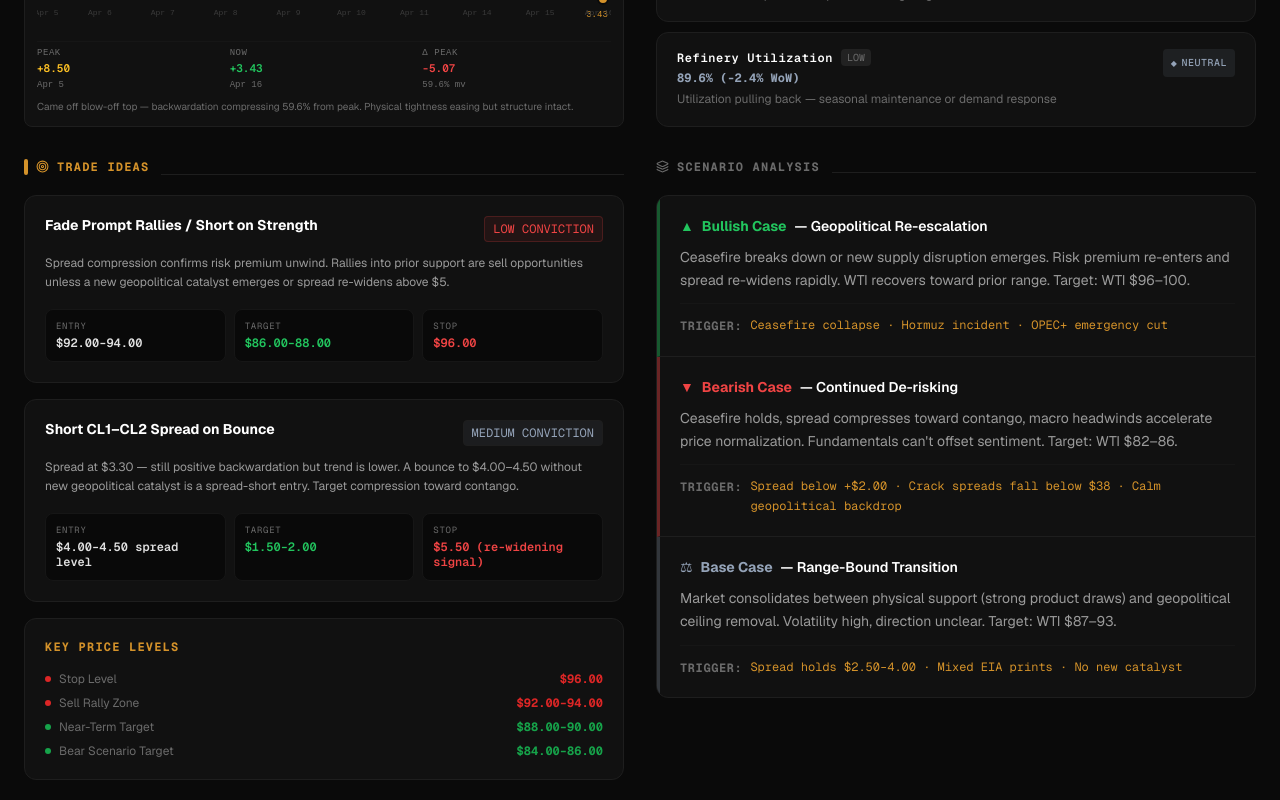
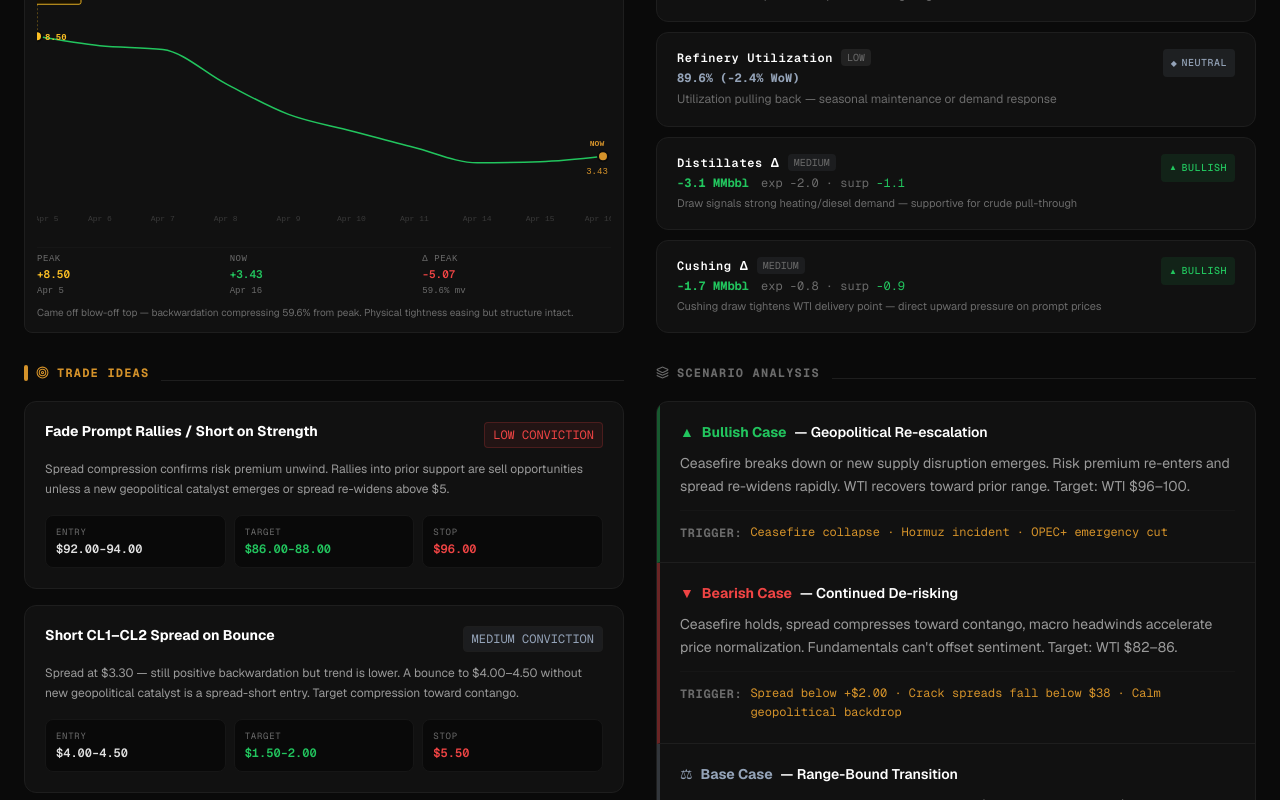
Before and after one commit to AdityaManojMenon/weekly-crude-market-website, a Next.js app: page / in a window 1280 px wide. Shown: the part 1620-2420 px from the top of the page. Built offline with nearby package versions, Linux system fonts and the light colour scheme.

Commit message:
Added distillate and cushing metrics to keep consistency

```diff
--- a/src/app/brief/[id]/page.tsx
+++ b/src/app/brief/[id]/page.tsx
@@ -265,7 +265,7 @@ export default async function BriefPage({ params }: Props) {
           </div>
           <div className="flex flex-col flex-1 min-h-0">
             <SectionHeader title="Spread + Momentum" subtitle="CL1–CL2 · 10-day" icon={TrendingUp} />
-            <div className="flex-1 min-h-0">
+            <div className="flex-1 min-h-0" style={{ minHeight: "200px" }}>
               <SpreadMiniChart data={brief.curveStructure.spreadHistory} currentSpread={brief.curveStructure.spread} structure={brief.curveStructure.structure} compact />
             </div>
           </div>
@@ -290,6 +290,66 @@ export default async function BriefPage({ params }: Props) {
                 <SignalBadge direction={signal.direction} size="sm" />
               </div>
             ))}
+
+            {/* Distillate + Cushing supplemental metrics */}
+            {[
+              {
+                name: "Distillates Δ",
+                actual: brief.inventory.distillates.actual,
+                surprise: brief.inventory.distillates.surprise,
+                expected: brief.inventory.distillates.expected,
+                impact: (a: number) => a < -0.5
+                  ? "Draw signals strong heating/diesel demand — supportive for crude pull-through"
+                  : a > 0.5
+                  ? "Build signals soft industrial/heating demand — bearish for refinery run rates"
+                  : "Flat print — neutral signal for downstream demand conditions",
+              },
+              {
+                name: "Cushing Δ",
+                actual: brief.inventory.cushing.actual,
+                surprise: brief.inventory.cushing.actual - brief.inventory.cushing.expected,
+                expected: brief.inventory.cushing.expected,
+                impact: (a: number) => a < -0.5
+                  ? "Cushing draw tightens WTI delivery point — direct upward pressure on prompt prices"
+                  : a > 0.5
+                  ? "Cushing build adds delivery-point supply — weighs on CL1 prompt price directly"
+                  : "Cushing near flat — no acute delivery-point distortion this week",
+              },
+            ].map(({ name, actual, surprise, expected, impact }) => {
+              const dir: "bull" | "bear" | "neutral" =
+                actual < -0.5 ? "bull" : actual > 0.5 ? "bear" : "neutral";
+              return (
+                <div
+                  key={name}
+                  className="rounded-xl px-5 py-4 flex items-start justify-between gap-3 hover:bg-white/[0.02] transition-colors"
+                  style={{ background: "var(--card)", border: "1px solid var(--border)" }}
+                >
+                  <div className="flex flex-col gap-1 flex-1 min-w-0">
+                    <div className="flex items-center gap-2">
+                      <span className="text-xs font-mono tracking-wider text-white font-semibold">{name}</span>
+                      <span className="text-xs font-mono px-1.5 py-0.5 rounded" style={{ background: "rgba(148,163,184,0.08)", color: "var(--muted)", fontSize: "10px" }}>
+                        MEDIUM
+                      </span>
+                    </div>
+                    <div className="flex items-center gap-3">
+                      <span className="text-xs font-mono tabular-nums font-bold" style={{ color: dirColor(dir) }}>
+                        {fmtChange(actual)} MMbbl
+                      </span>
+                      <span className="text-xs font-mono tabular-nums" style={{ color: "var(--muted)" }}>
+                        exp {fmtChange(expected)} · surp{" "}
+                        <span style={{ color: surprise < 0 ? "var(--bull)" : surprise > 0 ? "var(--bear)" : "var(--neutral)" }}>
+                          {fmtChange(surprise)}
+                        </span>
+                      </span>
+                    </div>
+                    <p className="text-xs leading-relaxed" style={{ color: "var(--muted)", fontSize: "11px" }}>
+                      {impact(actual)}
+                    </p>
+                  </div>
+                  <SignalBadge direction={dir} size="sm" />
+                </div>
+              );
+            })}
           </div>
         </div>
       </div>
--- a/src/app/page.tsx
+++ b/src/app/page.tsx
@@ -310,7 +310,7 @@ export default function Home() {
 
           <div className="flex flex-col flex-1 min-h-0">
             <SectionHeader title="Spread + Momentum" subtitle="CL1–CL2 · 10-day" icon={TrendingUp} />
-            <div className="flex-1 min-h-0">
+            <div className="flex-1 min-h-0" style={{ minHeight: "200px" }}>
               <SpreadMiniChart
                 data={brief.curveStructure.spreadHistory}
                 currentSpread={brief.curveStructure.spread}
@@ -350,6 +350,66 @@ export default function Home() {
                 <SignalBadge direction={signal.direction} size="sm" />
               </div>
             ))}
+
+            {/* Distillate + Cushing supplemental metrics */}
+            {[
+              {
+                name: "Distillates Δ",
+                actual: brief.inventory.distillates.actual,
+                surprise: brief.inventory.distillates.surprise,
+                expected: brief.inventory.distillates.expected,
+                impact: (a: number) => a < -0.5
+                  ? "Draw signals strong heating/diesel demand — supportive for crude pull-through"
+                  : a > 0.5
+                  ? "Build signals soft industrial/heating demand — bearish for refinery run rates"
+                  : "Flat print — neutral signal for downstream demand conditions",
+              },
+              {
+                name: "Cushing Δ",
+                actual: brief.inventory.cushing.actual,
+                surprise: brief.inventory.cushing.actual - brief.inventory.cushing.expected,
+                expected: brief.inventory.cushing.expected,
+                impact: (a: number) => a < -0.5
+                  ? "Cushing draw tightens WTI delivery point — direct upward pressure on prompt prices"
+                  : a > 0.5
+                  ? "Cushing build adds delivery-point supply — weighs on CL1 prompt price directly"
+                  : "Cushing near flat — no acute delivery-point distortion this week",
+              },
+            ].map(({ name, actual, surprise, expected, impact }) => {
+              const dir: "bull" | "bear" | "neutral" =
+                actual < -0.5 ? "bull" : actual > 0.5 ? "bear" : "neutral";
+              return (
+                <div
+                  key={name}
+                  className="rounded-xl px-5 py-4 flex items-start justify-between gap-3 hover:bg-white/[0.02] transition-colors"
+                  style={{ background: "var(--card)", border: "1px solid var(--border)" }}
+                >
+                  <div className="flex flex-col gap-1 flex-1 min-w-0">
+                    <div className="flex items-center gap-2">
+                      <span className="text-xs font-mono tracking-wider text-white font-semibold">{name}</span>
+                      <span className="text-xs font-mono px-1.5 py-0.5 rounded" style={{ background: "rgba(148,163,184,0.08)", color: "var(--muted)", fontSize: "10px" }}>
+                        MEDIUM
+                      </span>
+                    </div>
+                    <div className="flex items-center gap-3">
+                      <span className="text-xs font-mono tabular-nums font-bold" style={{ color: dirColor(dir) }}>
+                        {fmtChange(actual)} MMbbl
+                      </span>
+                      <span className="text-xs font-mono tabular-nums" style={{ color: "var(--muted)" }}>
+                        exp {fmtChange(expected)} · surp{" "}
+                        <span style={{ color: surprise < 0 ? "var(--bull)" : surprise > 0 ? "var(--bear)" : "var(--neutral)" }}>
+                          {fmtChange(surprise)}
+                        </span>
+                      </span>
+                    </div>
+                    <p className="text-xs leading-relaxed" style={{ color: "var(--muted)", fontSize: "11px" }}>
+                      {impact(actual)}
+                    </p>
+                  </div>
+                  <SignalBadge direction={dir} size="sm" />
+                </div>
+              );
+            })}
           </div>
         </div>
       </div>
--- a/src/data/briefs.ts
+++ b/src/data/briefs.ts
@@ -276,9 +276,9 @@ export const briefs: WeeklyBrief[] = [
         structure: "Short CL1–CL2 Spread on Bounce",
         conviction: "MEDIUM",
         rationale: "Spread at $3.30 — still positive backwardation but trend is lower. A bounce to $4.00–4.50 without new geopolitical catalyst is a spread-short entry. Target compression toward contango.",
-        entry: "$4.00–4.50 spread level",
+        entry: "$4.00–4.50",
         target: "$1.50–2.00",
-        stop: "$5.50 (re-widening signal)",
+        stop: "$5.50",
       },
     ],
     keyLevels: [
```
